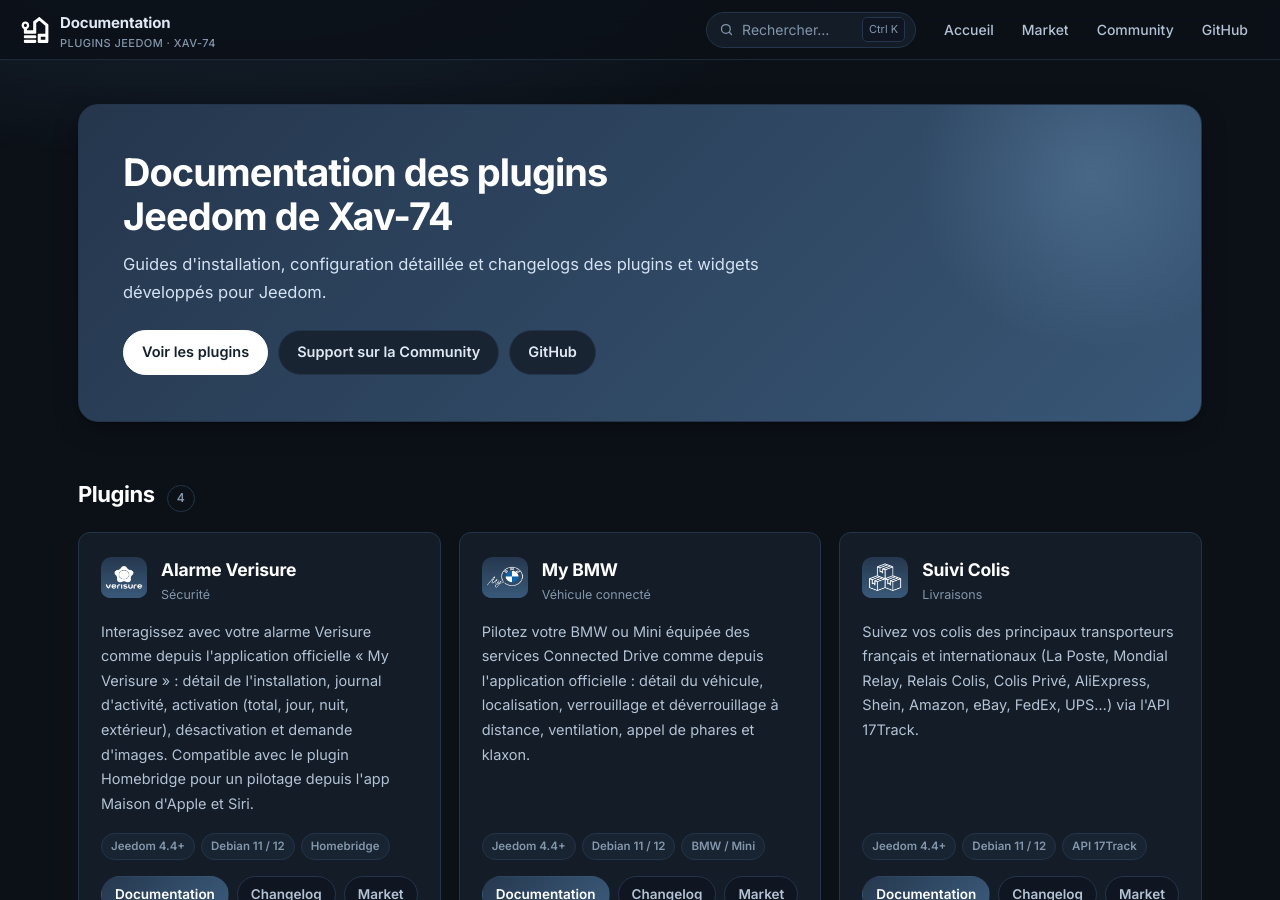
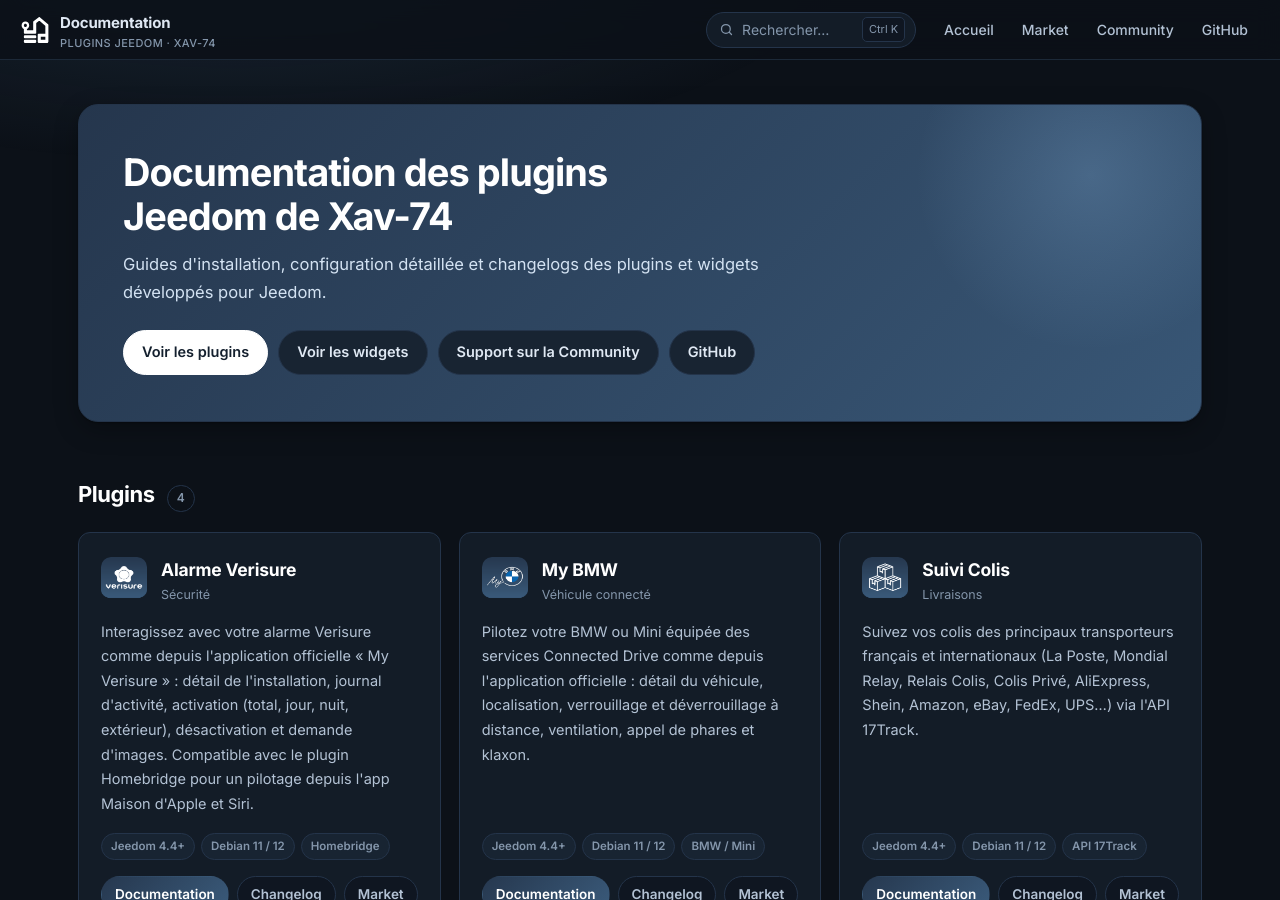
Before and after one commit to Xav-74/Documentation, a Jekyll site: the page built from index.html, in a window 1280 px wide and 900 px high. Built offline with Jekyll 4.4.1, drawn with Linux system fonts in a browser that asks for light colours.

Commit message:
Update home.html

```diff
--- a/_layouts/home.html
+++ b/_layouts/home.html
@@ -17,6 +17,7 @@
       <p>{{ page.subheading | default: site.description }}</p>
       <div class="hero-actions">
         <a class="btn btn--primary" href="#plugins">Voir les plugins</a>
+        <a class="btn" href="#widgets">Voir les widgets</a>
         <a class="btn" href="{{ site.community }}" target="_blank" rel="noopener">Support sur la Community</a>
         <a class="btn" href="{{ site.github_repo }}" target="_blank" rel="noopener">GitHub</a>
       </div>
```
